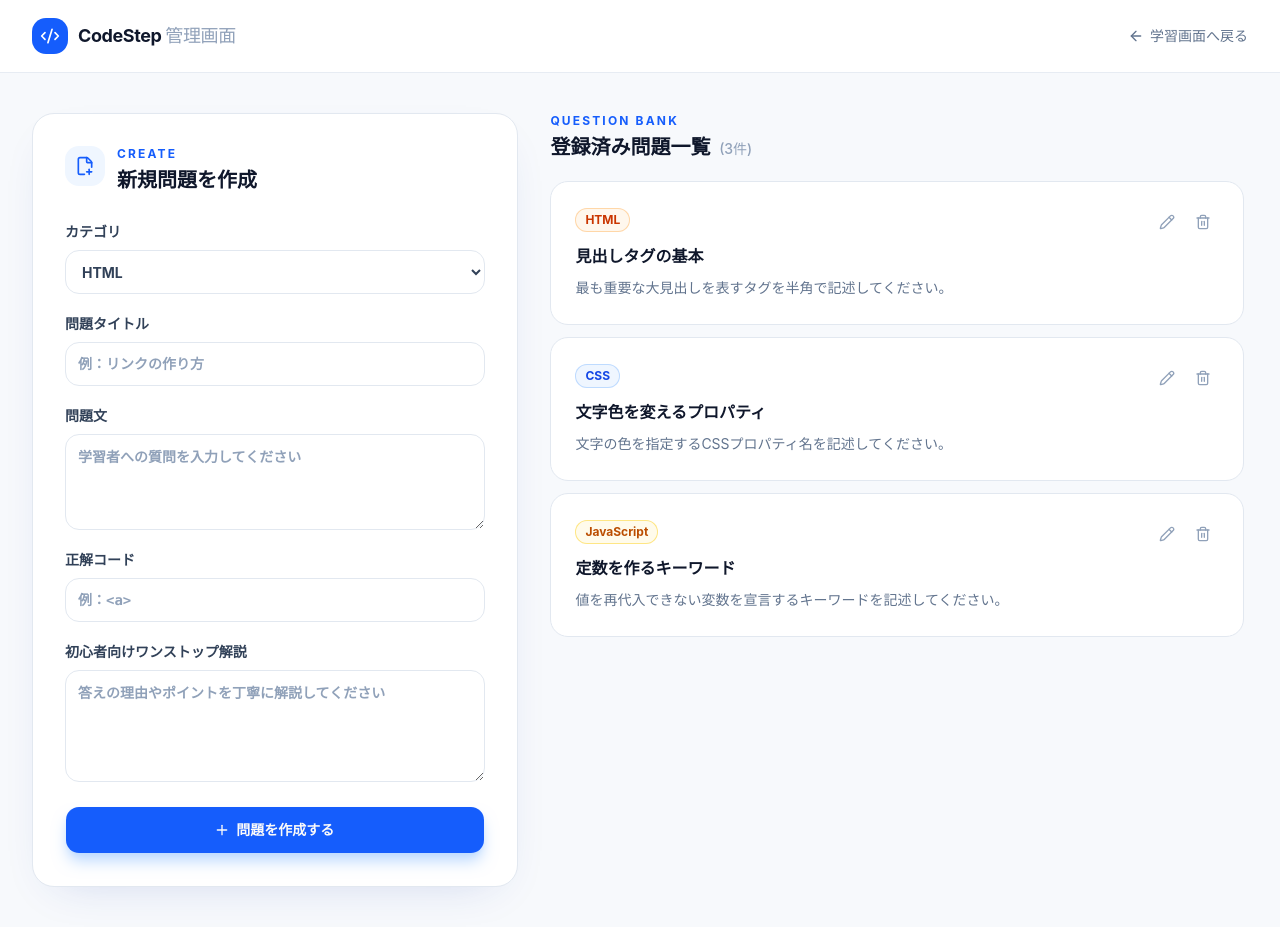
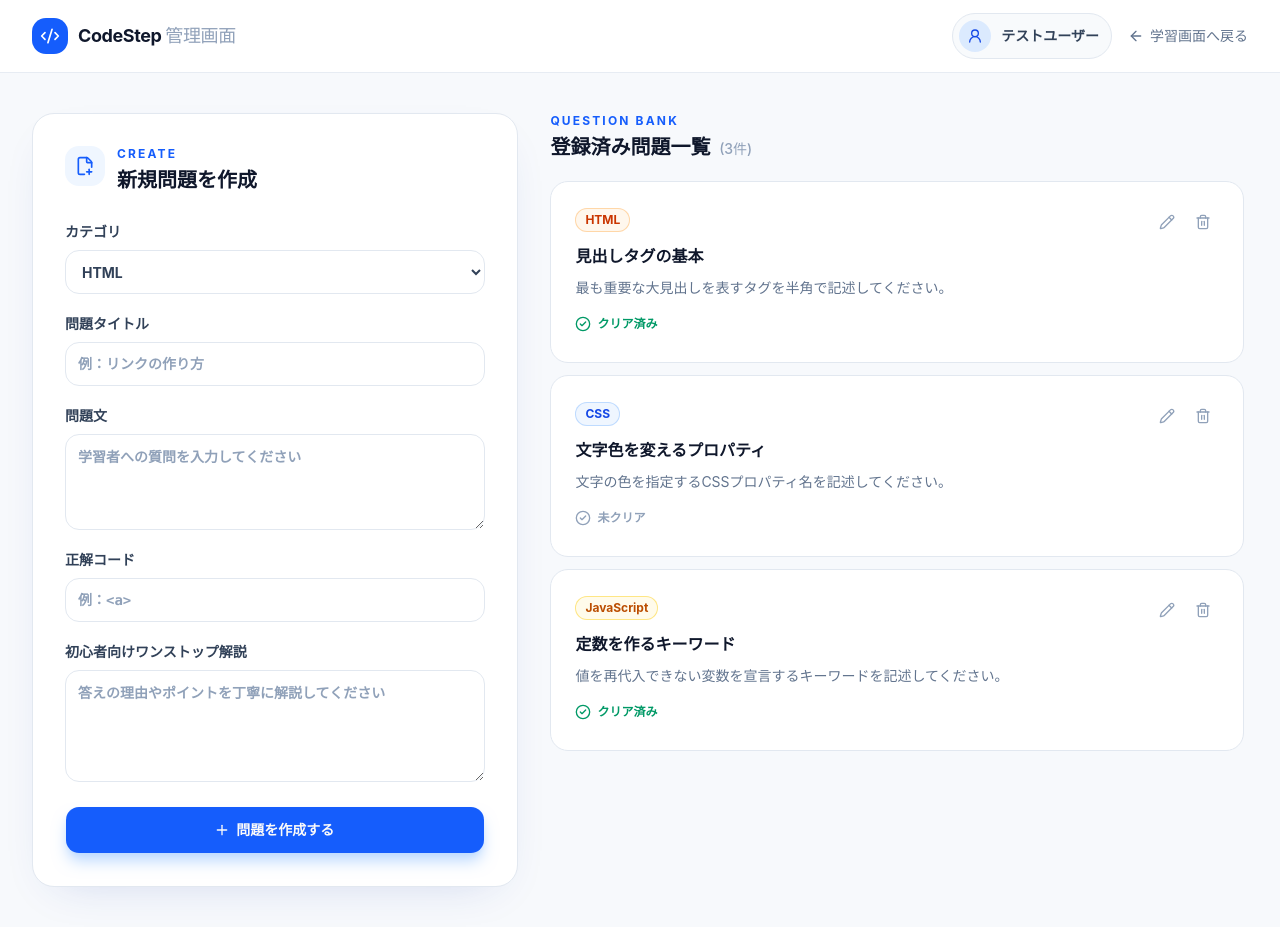
Before and after one commit to bonbabo108/codestep, a Next.js app: page /question in a window 1280 px wide. Built offline with nearby package versions, Linux system fonts and the light colour scheme.

Commit message:
feat: add cleared status and UI update for user progress and question status
V0-Chat-Id: v3ZkmixxwFE

```diff
--- a/app/page.tsx
+++ b/app/page.tsx
@@ -2,7 +2,7 @@
 
 import Link from 'next/link'
 import { useState } from 'react'
-import { ArrowRight, Check, ChevronRight, Code2, Lightbulb, RotateCcw, X } from 'lucide-react'
+import { ArrowRight, Check, CheckCircle2, ChevronRight, Code2, Lightbulb, RotateCcw, UserRound, X } from 'lucide-react'
 import { Button } from '@/components/ui/button'
 
 type Question = {
@@ -67,9 +67,15 @@ export default function Page() {
             <span className="flex size-9 items-center justify-center rounded-xl bg-blue-600 text-white shadow-sm shadow-blue-200"><Code2 className="size-5" /></span>
             <span className="text-lg">CodeStep</span>
           </Link>
-          <Link href="/question" className="group flex items-center gap-1.5 text-sm font-medium text-slate-500 transition-colors hover:text-blue-600">
-            管理画面へ <ArrowRight className="size-4 transition-transform group-hover:translate-x-0.5" />
-          </Link>
+          <div className="flex items-center gap-4">
+            <div className="flex items-center gap-2.5 rounded-full border border-slate-200 bg-slate-50 py-1.5 pl-1.5 pr-3">
+              <span className="flex size-8 items-center justify-center rounded-full bg-blue-100 text-blue-700"><UserRound className="size-4" /></span>
+              <span className="text-sm font-semibold text-slate-700">テストユーザー</span>
+            </div>
+            <Link href="/question" className="group hidden items-center gap-1.5 text-sm font-medium text-slate-500 transition-colors hover:text-blue-600 sm:flex">
+              管理画面へ <ArrowRight className="size-4 transition-transform group-hover:translate-x-0.5" />
+            </Link>
+          </div>
         </div>
       </header>
 
@@ -77,7 +83,10 @@ export default function Page() {
         <div className="flex items-center justify-between">
           <div>
             <p className="mb-1 text-xs font-bold uppercase tracking-[0.2em] text-blue-600">Learning step {String(index + 1).padStart(2, '0')}</p>
-            <h1 className="text-2xl font-bold tracking-tight sm:text-3xl">今日のコーディング問題</h1>
+            <div className="flex flex-wrap items-center gap-3">
+              <h1 className="text-2xl font-bold tracking-tight sm:text-3xl">今日のコーディング問題</h1>
+              <span className="inline-flex items-center gap-1.5 rounded-full bg-emerald-50 px-3 py-1.5 text-xs font-bold text-emerald-700 ring-1 ring-inset ring-emerald-200"><CheckCircle2 className="size-4" />クリア済</span>
+            </div>
           </div>
           <div className="hidden items-center gap-1.5 text-sm text-slate-400 sm:flex"><span className="font-semibold text-slate-600">{index + 1}</span> / {questions.length}</div>
         </div>
@@ -91,6 +100,9 @@ export default function Page() {
             <div className="rounded-2xl bg-slate-50 px-5 py-5 sm:px-6">
               <p className="mb-2 text-xs font-bold tracking-wide text-blue-600">QUESTION</p>
               <p className="text-base leading-7 text-slate-700">Q. {question.prompt}</p>
+            </div>
+            <div className="rounded-xl border border-blue-100 bg-blue-50/70 px-4 py-3 text-sm text-blue-800">
+              <span className="font-bold">※前回の正解コードを復元しました</span><span className="ml-2 text-blue-600">学習進捗はアカウントに同期されています。</span>
             </div>
             <div className="flex flex-col gap-2.5">
               <label htmlFor="answer" className="text-sm font-bold text-slate-700">あなたの解答</label>
--- a/app/question/page.tsx
+++ b/app/question/page.tsx
@@ -3,16 +3,16 @@
 import Link from 'next/link'
 import { useState } from 'react'
 import type { FormEvent } from 'react'
-import { ArrowLeft, Code2, FilePlus2, Pencil, Plus, Trash2 } from 'lucide-react'
+import { ArrowLeft, CheckCircle2, Code2, FilePlus2, Pencil, Plus, Trash2, UserRound } from 'lucide-react'
 import { Button } from '@/components/ui/button'
 
 type Category = 'HTML' | 'CSS' | 'JavaScript'
-type Question = { id: number; category: Category; title: string; prompt: string; answer: string; explanation: string }
+type Question = { id: number; category: Category; title: string; prompt: string; answer: string; explanation: string; cleared: boolean }
 
 const initialQuestions: Question[] = [
-  { id: 1, category: 'HTML', title: '見出しタグの基本', prompt: '最も重要な大見出しを表すタグを半角で記述してください。', answer: '<h1>', explanation: 'h1はページの中で最も重要な見出しを表します。' },
-  { id: 2, category: 'CSS', title: '文字色を変えるプロパティ', prompt: '文字の色を指定するCSSプロパティ名を記述してください。', answer: 'color', explanation: 'colorプロパティでテキストの色を指定できます。' },
-  { id: 3, category: 'JavaScript', title: '定数を作るキーワード', prompt: '値を再代入できない変数を宣言するキーワードを記述してください。', answer: 'const', explanation: 'constは値を再代入しない定数を宣言します。' },
+  { id: 1, category: 'HTML', title: '見出しタグの基本', prompt: '最も重要な大見出しを表すタグを半角で記述してください。', answer: '<h1>', explanation: 'h1はページの中で最も重要な見出しを表します。', cleared: true },
+  { id: 2, category: 'CSS', title: '文字色を変えるプロパティ', prompt: '文字の色を指定するCSSプロパティ名を記述してください。', answer: 'color', explanation: 'colorプロパティでテキストの色を指定できます。', cleared: false },
+  { id: 3, category: 'JavaScript', title: '定数を作るキーワード', prompt: '値を再代入できない変数を宣言するキーワードを記述してください。', answer: 'const', explanation: 'constは値を再代入しない定数を宣言します。', cleared: true },
 ]
 
 const categoryClass: Record<Category, string> = { HTML: 'bg-orange-50 text-orange-700 ring-orange-200', CSS: 'bg-blue-50 text-blue-700 ring-blue-200', JavaScript: 'bg-amber-50 text-amber-700 ring-amber-200' }
@@ -25,7 +25,7 @@ export default function QuestionAdminPage() {
   function submit(event: FormEvent<HTMLFormElement>) {
     event.preventDefault()
     if (!form.title.trim() || !form.prompt.trim() || !form.answer.trim() || !form.explanation.trim()) return
-    setQuestions((current) => [...current, { ...form, id: Date.now() }])
+    setQuestions((current) => [...current, { ...form, id: Date.now(), cleared: false }])
     setForm({ category: 'HTML', title: '', prompt: '', answer: '', explanation: '' })
   }
   function remove(id: number) { setQuestions((current) => current.filter((question) => question.id !== id)) }
@@ -35,7 +35,13 @@ export default function QuestionAdminPage() {
       <header className="border-b border-slate-200/80 bg-white">
         <div className="mx-auto flex h-18 max-w-[1440px] items-center justify-between px-5 sm:px-8">
           <Link href="/" className="flex items-center gap-2.5 font-bold tracking-tight"><span className="flex size-9 items-center justify-center rounded-xl bg-blue-600 text-white"><Code2 className="size-5" /></span><span className="text-lg">CodeStep <span className="font-medium text-slate-400">管理画面</span></span></Link>
-          <Link href="/" className="group flex items-center gap-1.5 text-sm font-medium text-slate-500 hover:text-blue-600"><ArrowLeft className="size-4 transition-transform group-hover:-translate-x-0.5" /> 学習画面へ戻る</Link>
+          <div className="flex items-center gap-4">
+            <div className="flex items-center gap-2.5 rounded-full border border-slate-200 bg-slate-50 py-1.5 pl-1.5 pr-3">
+              <span className="flex size-8 items-center justify-center rounded-full bg-blue-100 text-blue-700"><UserRound className="size-4" /></span>
+              <span className="text-sm font-semibold text-slate-700">テストユーザー</span>
+            </div>
+            <Link href="/" className="group hidden items-center gap-1.5 text-sm font-medium text-slate-500 hover:text-blue-600 sm:flex"><ArrowLeft className="size-4 transition-transform group-hover:-translate-x-0.5" /> 学習画面へ戻る</Link>
+          </div>
         </div>
       </header>
       <div className="mx-auto grid max-w-[1440px] gap-6 px-5 py-8 sm:px-8 lg:grid-cols-[minmax(320px,40%)_1fr] lg:gap-8 lg:py-10">
@@ -53,7 +59,7 @@ export default function QuestionAdminPage() {
         <section className="min-w-0">
           <div className="mb-5 flex items-end justify-between"><div><p className="text-xs font-bold uppercase tracking-[0.18em] text-blue-600">Question bank</p><h2 className="mt-1 text-xl font-bold">登録済み問題一覧 <span className="ml-1 text-sm font-medium text-slate-400">({questions.length}件)</span></h2></div></div>
           <div className="flex max-h-[calc(100vh-190px)] flex-col gap-3 overflow-y-auto pr-1">
-            {questions.map((question) => <article key={question.id} className="rounded-2xl border border-slate-200 bg-white p-5 transition-shadow hover:shadow-md sm:p-6"><div className="flex items-start justify-between gap-4"><div className="min-w-0"><span className={`inline-flex rounded-full px-2.5 py-1 text-xs font-bold ring-1 ring-inset ${categoryClass[question.category]}`}>{question.category}</span><h3 className="mt-3 truncate text-base font-bold">{question.title}</h3><p className="mt-2 line-clamp-2 text-sm leading-6 text-slate-500">{question.prompt}</p></div><div className="flex shrink-0 gap-1"><Button variant="ghost" size="icon" aria-label={`${question.title}を編集`} className="text-slate-400 hover:text-blue-600"><Pencil /></Button><Button variant="ghost" size="icon" aria-label={`${question.title}を削除`} onClick={() => remove(question.id)} className="text-slate-400 hover:text-rose-600"><Trash2 /></Button></div></div></article>)}
+            {questions.map((question) => <article key={question.id} className="rounded-2xl border border-slate-200 bg-white p-5 transition-shadow hover:shadow-md sm:p-6"><div className="flex items-start justify-between gap-4"><div className="min-w-0"><span className={`inline-flex rounded-full px-2.5 py-1 text-xs font-bold ring-1 ring-inset ${categoryClass[question.category]}`}>{question.category}</span><h3 className="mt-3 truncate text-base font-bold">{question.title}</h3><p className="mt-2 line-clamp-2 text-sm leading-6 text-slate-500">{question.prompt}</p><div className={`mt-4 inline-flex items-center gap-1.5 text-xs font-bold ${question.cleared ? 'text-emerald-600' : 'text-slate-400'}`}><CheckCircle2 className="size-4" />{question.cleared ? 'クリア済み' : '未クリア'}</div></div><div className="flex shrink-0 gap-1"><Button variant="ghost" size="icon" aria-label={`${question.title}を編集`} className="text-slate-400 hover:text-blue-600"><Pencil /></Button><Button variant="ghost" size="icon" aria-label={`${question.title}を削除`} onClick={() => remove(question.id)} className="text-slate-400 hover:text-rose-600"><Trash2 /></Button></div></div></article>)}
             {questions.length === 0 && <div className="rounded-2xl border border-dashed border-slate-300 bg-white px-6 py-12 text-center text-sm text-slate-500">登録済みの問題はありません。</div>}
           </div>
         </section>
```
